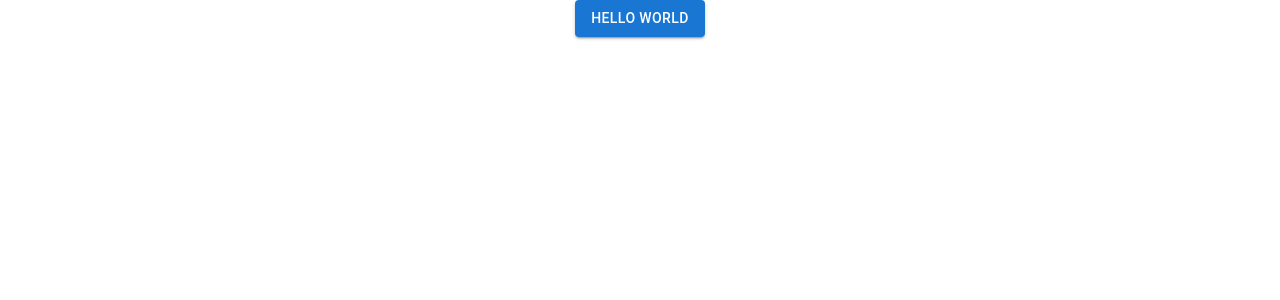
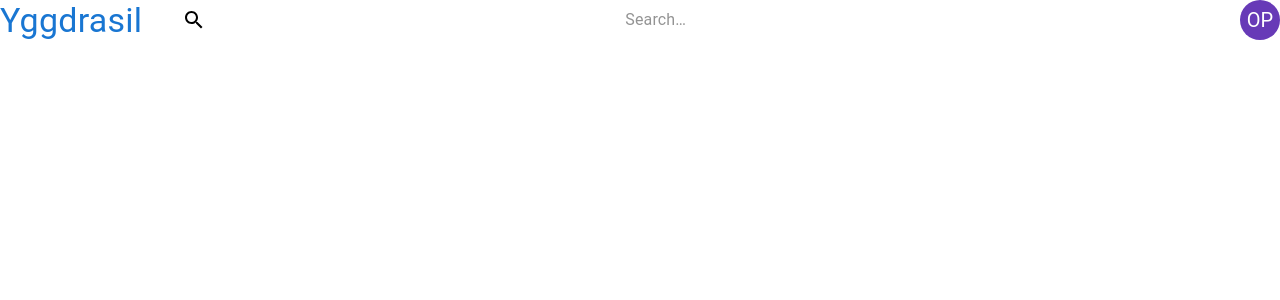
Before and after one commit to blephy/esin-social-network, a React (Create React App) app: page / in a window 1280 px wide. Shown: the top 300 px of the page. Built offline with nearby package versions, Linux system fonts and the light colour scheme; the HTML template or start-up script is replaced by a standard one.

Commit message:
chore: connect header with all components

```diff
--- a/src/App.js
+++ b/src/App.js
@@ -1,10 +1,10 @@
 import './App.css';
-import Button from '@mui/material/Button';
+import HeaderMy from './component/Header/Header';
 
 function App() {
   return (
     <div className="App">
-      <Button variant="contained">Hello World</Button>
+      <HeaderMy />
     </div>
   );
 }
--- a/src/component/Header/Header.js
+++ b/src/component/Header/Header.js
@@ -1,11 +1,21 @@
+import * as React from 'react';
+import Grid from '@mui/material/Grid';
+import Item from '@mui/material/Grid';
+import Logo from '../Logo/Logo'
+import SearchBar from '../SearchBar/SearchBar'
+import Avatar from '../Avatar/Avatar'
+
 function Header() {
   return (
       <Grid container columns={2}>
         <Grid Header={8}>
-          <Item><Header /></Item>
+          <Item><Logo /></Item>
         </Grid>
         <Grid flexGrow={1} Header={4}>
-          <Item>Header</Item>
+          <Item><SearchBar /></Item>
+        </Grid>
+        <Grid Header={8}>
+          <Item><Avatar /></Item>
         </Grid>
       </Grid>
   );
```
Also changed, not shown: src/component/SearchBar/SearchBar.js (renamed from src/components/SearchBar/SearchBar.js).
